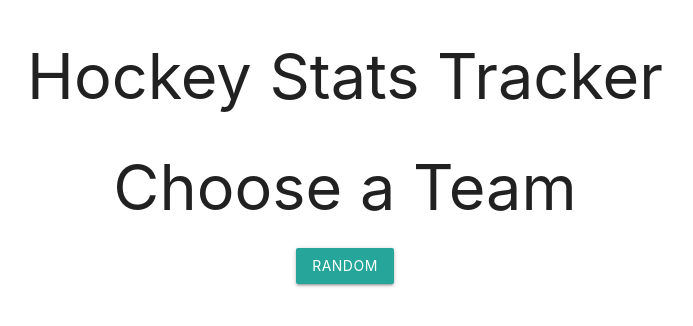
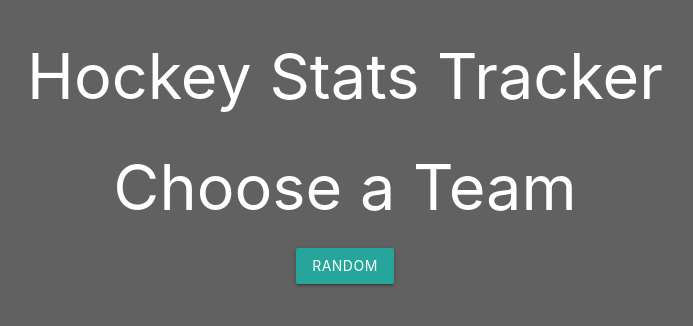
Before and after one commit to E-Huynh/hockey-stats-tracker, a React (Create React App) app: page / in a window 1280 px wide. Shown: the top 326 px of the page, without its empty margins (295-988 px from the left). Built offline with nearby package versions, Linux system fonts and the light colour scheme.

Commit message:
set up colors

```diff
--- a/public/index.html
+++ b/public/index.html
@@ -34,7 +34,7 @@
 
     <title>React App</title>
   </head>
-  <body>
+  <body class='grey darken-2 white-text'>
     <noscript>You need to enable JavaScript to run this app.</noscript>
     <div id="root"></div>
     <!--
--- a/src/App.js
+++ b/src/App.js
@@ -5,7 +5,7 @@ import Teams from "./components/teams";
 function App() {
     return (
         <div className='container'>
-            <h1 className="center-align">Hockey Stats Tracker</h1>
+            <h1 className="center-align white-text">Hockey Stats Tracker</h1>
               <Teams />
         </div>
     )
```
